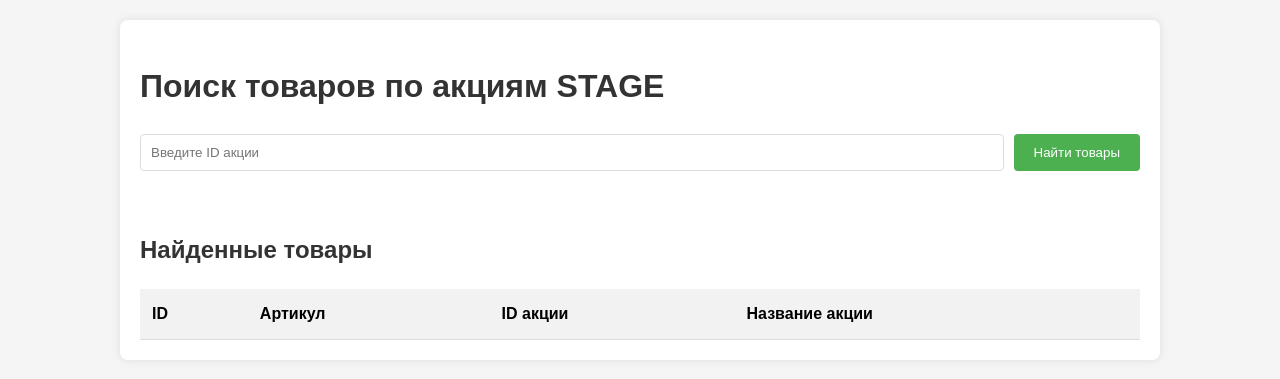
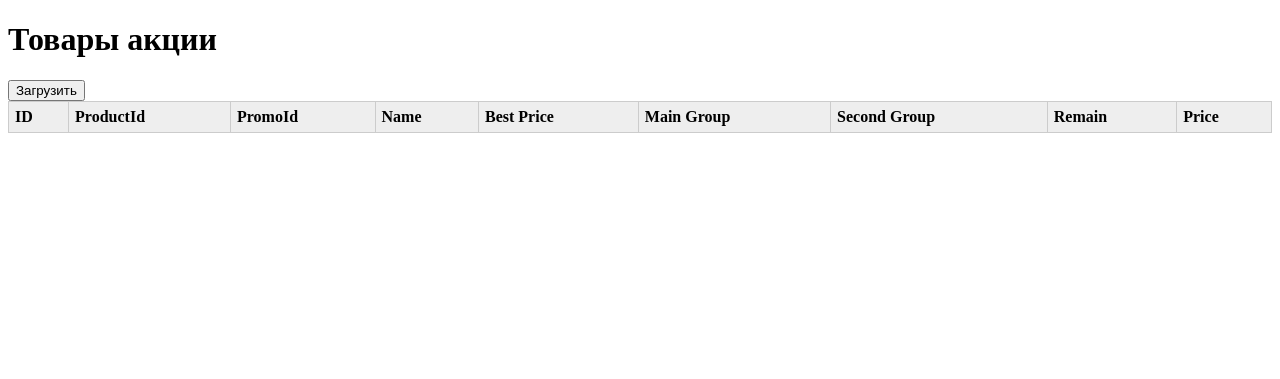
Before and after one commit to Mortumael/FastArt, a Flask app: page / in a window 1280 px wide. Shown: the top 379 px of the page. Run offline with Flask 3, Linux system fonts and the light colour scheme; data that the repository does not hold is empty.

Commit message:
v17 Unstable Version Fron Addition

```diff
--- /dev/null
+++ b/TCreator/testcases.csv
@@ -0,0 +1,2 @@
+ID,Где проводился тест,Предусловия,Описание функционала,Шаги,Ожидаемый результат,Что будет после шагов,Приоритет,Дата создания
+TC_1754673311,test,"Активная ТДД акция, авторизованный пользователь","Корзина, активировалась акция ТДД при признаке isallproductincluded:false","1. Добавить товары ТДД и не ТДД в корзину 2. Зафиксировать, что в ответе /v1/recalculate пришла активная акция ТДД",Акция не должна применяться,"Товары будут выбраны в корзине, статичное поведение",1П,2025-08-08 21:15:11
--- a/app/templates/index.html
+++ b/app/templates/index.html
@@ -2,104 +2,58 @@
 <html lang="ru">
 <head>
     <meta charset="UTF-8">
-    <meta name="viewport" content="width=device-width, initial-scale=1.0">
-    <title>Поиск товаров по акциям STAGE</title>
-    <link rel="stylesheet" href="/static/style.css">
+    <title>Товары акции</title>
+    <style>
+        table { border-collapse: collapse; width: 100%; }
+        th, td { border: 1px solid #ccc; padding: 6px; text-align: left; }
+        th { background: #eee; }
+    </style>
 </head>
 <body>
-    <div class="container">
-        <h1>Поиск товаров по акциям STAGE</h1>
-
-        <div class="search-box">
-            <input type="text" id="promo-id" placeholder="Введите ID акции">
-            <button id="search-btn">Найти товары</button>
-        </div>
-
-        <div id="status-message"></div>
-
-        <div class="results">
-            <h2>Найденные товары</h2>
-            <table id="products-table">
+    <h1>Товары акции</h1>
+    <button onclick="loadProducts()">Загрузить</button>
+    <table id="productsTable">
         <thead>
             <tr>
                 <th>ID</th>
-                        <th>Артикул</th>
-                        <th>ID акции</th>
-                        <th>Название акции</th>
+                <th>ProductId</th>
+                <th>PromoId</th>
+                <th>Name</th>
+                <th>Best Price</th>
+                <th>Main Group</th>
+                <th>Second Group</th>
+                <th>Remain</th>
+                <th>Price</th>
             </tr>
         </thead>
-                <tbody>
-                    <!-- Товары будут загружаться здесь -->
-                </tbody>
+        <tbody></tbody>
     </table>
-        </div>
-    </div>
 
     <script>
-        document.getElementById('search-btn').addEventListener('click', async () => {
-            const promoId = document.getElementById('promo-id').value.trim();
-            const statusMessage = document.getElementById('status-message');
-
-            if (!promoId) {
-                statusMessage.textContent = 'Пожалуйста, введите ID акции';
-                statusMessage.className = 'error';
-                return;
+        function loadProducts() {
+            fetch('/load_products')
+                .then(res => res.json())
+                .then(data => {
+                    const tbody = document.querySelector('#productsTable tbody');
+                    tbody.innerHTML = '';
+                    data.forEach(p => {
+                        tbody.innerHTML += `
+                            <tr>
+                                <td>${p.id}</td>
+                                <td>${p.productId}</td>
+                                <td>${p.promoId}</td>
+                                <td>${p.name}</td>
+                                <td>${p.isBestPrice ? 'Да' : 'Нет'}</td>
+                                <td>${p.productGroupMainName || ''}</td>
+                                <td>${p.productGroupSecondName || ''}</td>
+                                <td>${p.remainQuantity ?? ''}</td>
+                                <td>${p.price ?? ''}</td>
+                            </tr>
+                        `;
+                    });
+                })
+                .catch(err => console.error(err));
         }
-
-            statusMessage.textContent = 'Ищем товары...';
-            statusMessage.className = 'info';
-
-            try {
-                const response = await fetch('/search', {
-                    method: 'POST',
-                    headers: {
-                        'Content-Type': 'application/x-www-form-urlencoded',
-                    },
-                    body: `promo_id=${encodeURIComponent(promoId)}`
-                });
-
-                const data = await response.json();
-
-                if (data.error) {
-                    statusMessage.textContent = data.error;
-                    statusMessage.className = 'error';
-                } else {
-                    statusMessage.textContent = `Найдено ${data.count} товаров`;
-                    statusMessage.className = 'success';
-                    loadProducts();
-                }
-            } catch (error) {
-                statusMessage.textContent = 'Ошибка при выполнении запроса';
-                statusMessage.className = 'error';
-                console.error(error);
-            }
-        });
-
-        async function loadProducts() {
-            try {
-                const response = await fetch('/products');
-                const products = await response.json();
-
-                const tableBody = document.querySelector('#products-table tbody');
-                tableBody.innerHTML = '';
-
-                products.forEach(product => {
-                    const row = document.createElement('tr');
-                    row.innerHTML = `
-                        <td>${product.id}</td>
-                        <td>${product.productId}</td>
-                        <td>${product.promoId}</td>
-                        <td>${product.name}</td>
-                    `;
-                    tableBody.appendChild(row);
-                });
-            } catch (error) {
-                console.error('Ошибка при загрузке товаров:', error);
-            }
-        }
-
-        // Загружаем товары при загрузке страницы
-        document.addEventListener('DOMContentLoaded', loadProducts);
     </script>
 </body>
 </html>
```
Also changed, not shown: TCreator/tk_generator.py (added, +63 -0 lines). Lines whose indentation alone changed are shown as unchanged.
